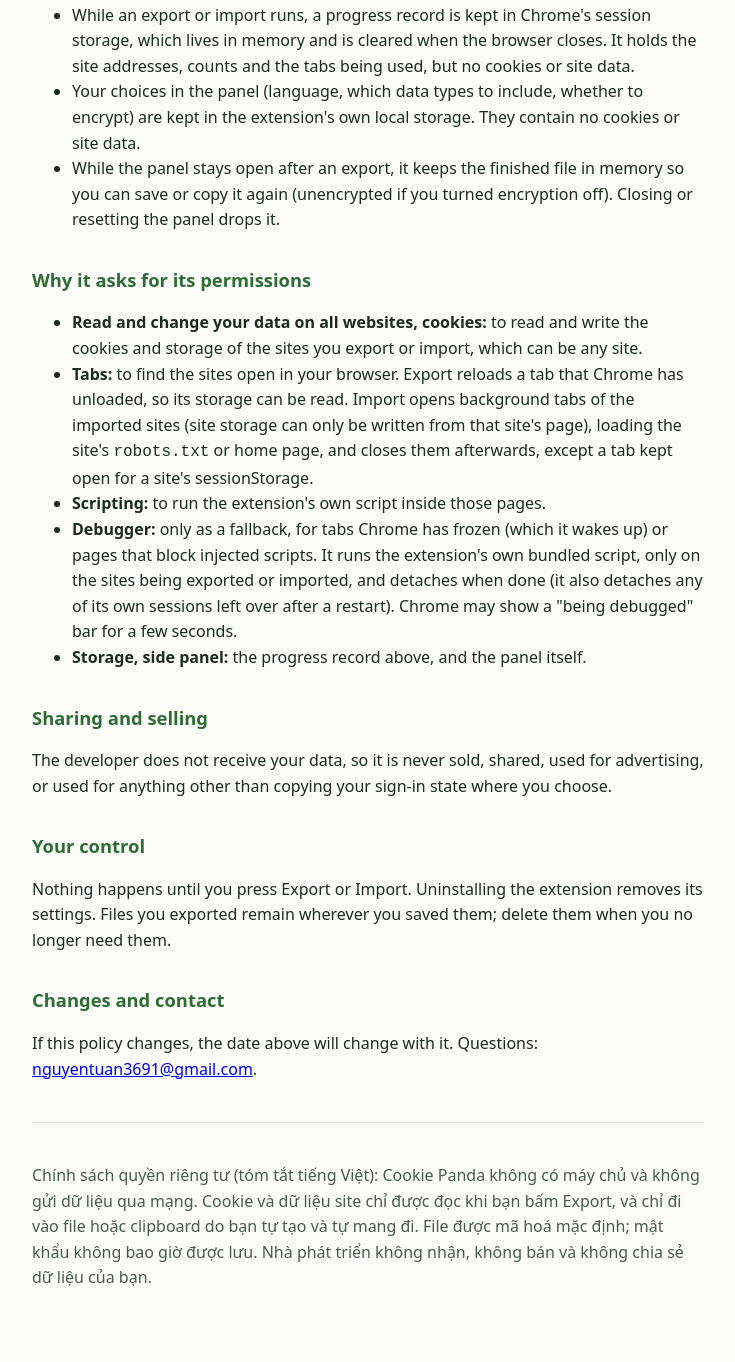
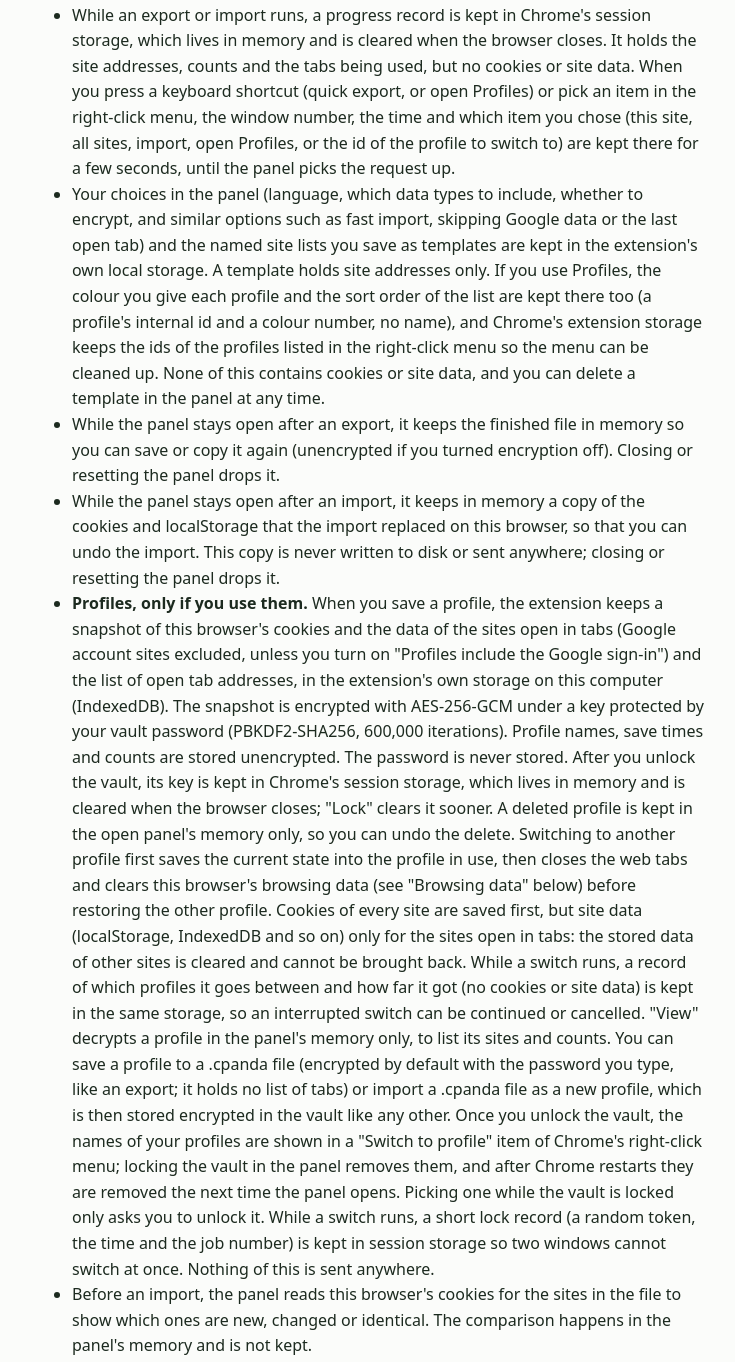
Before and after one commit to nguyentuan3691/cookie-panda-privacy, a plain HTML site: page index.html in a window 1280 px wide. Shown: the part 1082-2444 px from the top of the page, without its empty margins (272-1007 px from the left). Drawn offline with Linux system fonts and the light colour scheme.

Commit message:
Privacy policy for Cookie Panda 0.3.0 (profiles, menus, colours)
Co-Authored-By: Claude Opus 5.5 <noreply@anthropic.com>
Claude-Session: https://claude.ai/code/session_01NR5Yqdd4AtZCApkZnmvnf8

```diff
--- a/index.html
+++ b/index.html
@@ -64,7 +64,7 @@
     <main>
       <h1>Cookie Panda privacy policy</h1>
       <p class="meta">
-        Last updated: 5 October 2026 · Applies to the Cookie Panda Chrome extension
+        Last updated: 8 October 2026 · Applies to the Cookie Panda Chrome extension
       </p>
 
       <p>
@@ -124,16 +124,64 @@
         <li>
           While an export or import runs, a progress record is kept in Chrome's session storage,
           which lives in memory and is cleared when the browser closes. It holds the site addresses,
-          counts and the tabs being used, but no cookies or site data.
+          counts and the tabs being used, but no cookies or site data. When you press a keyboard
+          shortcut (quick export, or open Profiles) or pick an item in the right-click menu, the
+          window number, the time and which item you chose (this site, all sites, import, open
+          Profiles, or the id of the profile to switch to) are kept there for a few seconds, until
+          the panel picks the request up.
         </li>
         <li>
-          Your choices in the panel (language, which data types to include, whether to encrypt) are
-          kept in the extension's own local storage. They contain no cookies or site data.
+          Your choices in the panel (language, which data types to include, whether to encrypt, and
+          similar options such as fast import, skipping Google data or the last open tab) and the
+          named site lists you save as templates are kept in the extension's own local storage. A
+          template holds site addresses only. If you use Profiles, the colour you give each profile
+          and the sort order of the list are kept there too (a profile's internal id and a colour
+          number, no name), and Chrome's extension storage keeps the ids of the profiles listed in
+          the right-click menu so the menu can be cleaned up. None of this contains cookies or site
+          data, and you can delete a template in the panel at any time.
         </li>
         <li>
           While the panel stays open after an export, it keeps the finished file in memory so you
           can save or copy it again (unencrypted if you turned encryption off). Closing or resetting
           the panel drops it.
+        </li>
+        <li>
+          While the panel stays open after an import, it keeps in memory a copy of the cookies and
+          localStorage that the import replaced on this browser, so that you can undo the import.
+          This copy is never written to disk or sent anywhere; closing or resetting the panel drops
+          it.
+        </li>
+        <li>
+          <strong>Profiles, only if you use them.</strong> When you save a profile, the extension
+          keeps a snapshot of this browser's cookies and the data of the sites open in tabs (Google
+          account sites excluded, unless you turn on "Profiles include the Google sign-in") and the
+          list of open tab addresses, in the extension's own storage on this computer (IndexedDB).
+          The snapshot is encrypted with AES-256-GCM under a key protected by your vault password
+          (PBKDF2-SHA256, 600,000 iterations). Profile names, save times and counts are stored
+          unencrypted. The password is never stored. After you unlock the vault, its key is kept in
+          Chrome's session storage, which lives in memory and is cleared when the browser closes;
+          "Lock" clears it sooner. A deleted profile is kept in the open panel's memory only, so you
+          can undo the delete. Switching to another profile first saves the current state into the
+          profile in use, then closes the web tabs and clears this browser's browsing data (see
+          "Browsing data" below) before restoring the other profile. Cookies of every site are saved
+          first, but site data (localStorage, IndexedDB and so on) only for the sites open in tabs:
+          the stored data of other sites is cleared and cannot be brought back. While a switch runs,
+          a record of which profiles it goes between and how far it got (no cookies or site data) is
+          kept in the same storage, so an interrupted switch can be continued or cancelled. "View"
+          decrypts a profile in the panel's memory only, to list its sites and counts. You can save
+          a profile to a .cpanda file (encrypted by default with the password you type, like an
+          export; it holds no list of tabs) or import a .cpanda file as a new profile, which is then
+          stored encrypted in the vault like any other. Once you unlock the vault, the names of your
+          profiles are shown in a "Switch to profile" item of Chrome's right-click menu; locking the
+          vault in the panel removes them, and after Chrome restarts they are removed the next time
+          the panel opens. Picking one while the vault is locked only asks you to unlock it. While a
+          switch runs, a short lock record (a random token, the time and the job number) is kept in
+          session storage so two windows cannot switch at once. Nothing of this is sent anywhere.
+        </li>
+        <li>
+          Before an import, the panel reads this browser's cookies for the sites in the file to show
+          which ones are new, changed or identical. The comparison happens in the panel's memory and
+          is not kept.
         </li>
       </ul>
 
@@ -148,7 +196,18 @@
           Chrome has unloaded, so its storage can be read. Import opens background tabs of the
           imported sites (site storage can only be written from that site's page), loading the
           site's <code>robots.txt</code> or home page, and closes them afterwards, except a tab kept
-          open for a site's sessionStorage.
+          open for a site's sessionStorage. Saving a profile records the addresses of the open tabs,
+          encrypted, inside that profile; switching profiles closes the web tabs and reopens the
+          other profile's tabs.
+        </li>
+        <li>
+          <strong>Browsing data:</strong> only when you switch profiles, after the current state was
+          saved encrypted in the vault. It clears websites' local storage, IndexedDB, Cache Storage,
+          service workers, file systems and the HTTP cache, including the data of installed web apps
+          (Google sites included), so the next profile starts clean; cookies are removed separately,
+          keeping your Google account sign-in cookies unless you turned on "Profiles include the
+          Google sign-in". It never clears the extension's own data, passwords, history, downloads
+          or form data.
         </li>
         <li><strong>Scripting:</strong> to run the extension's own script inside those pages.</li>
         <li>
@@ -159,7 +218,13 @@
           few seconds.
         </li>
         <li>
-          <strong>Storage, side panel:</strong> the progress record above, and the panel itself.
+          <strong>Storage, side panel:</strong> the progress record and the unlocked vault key
+          above, and the panel itself.
+        </li>
+        <li>
+          <strong>Context menus:</strong> to add "Export this site", "Export all sites", "Import a
+          .cpanda file" and "Switch to profile" (listing your profile names once the vault has been
+          unlocked) to the right-click menu. They read nothing from the page.
         </li>
       </ul>
 
@@ -171,8 +236,9 @@
 
       <h2>Your control</h2>
       <p>
-        Nothing happens until you press Export or Import. Uninstalling the extension removes its
-        settings. Files you exported remain wherever you saved them; delete them when you no longer
+        Nothing happens until you press Export, Import or a profile button. "Delete every profile"
+        removes all saved profiles. Uninstalling the extension removes its settings and saved
+        profiles. Files you exported remain wherever you saved them; delete them when you no longer
         need them.
       </p>
 
```
